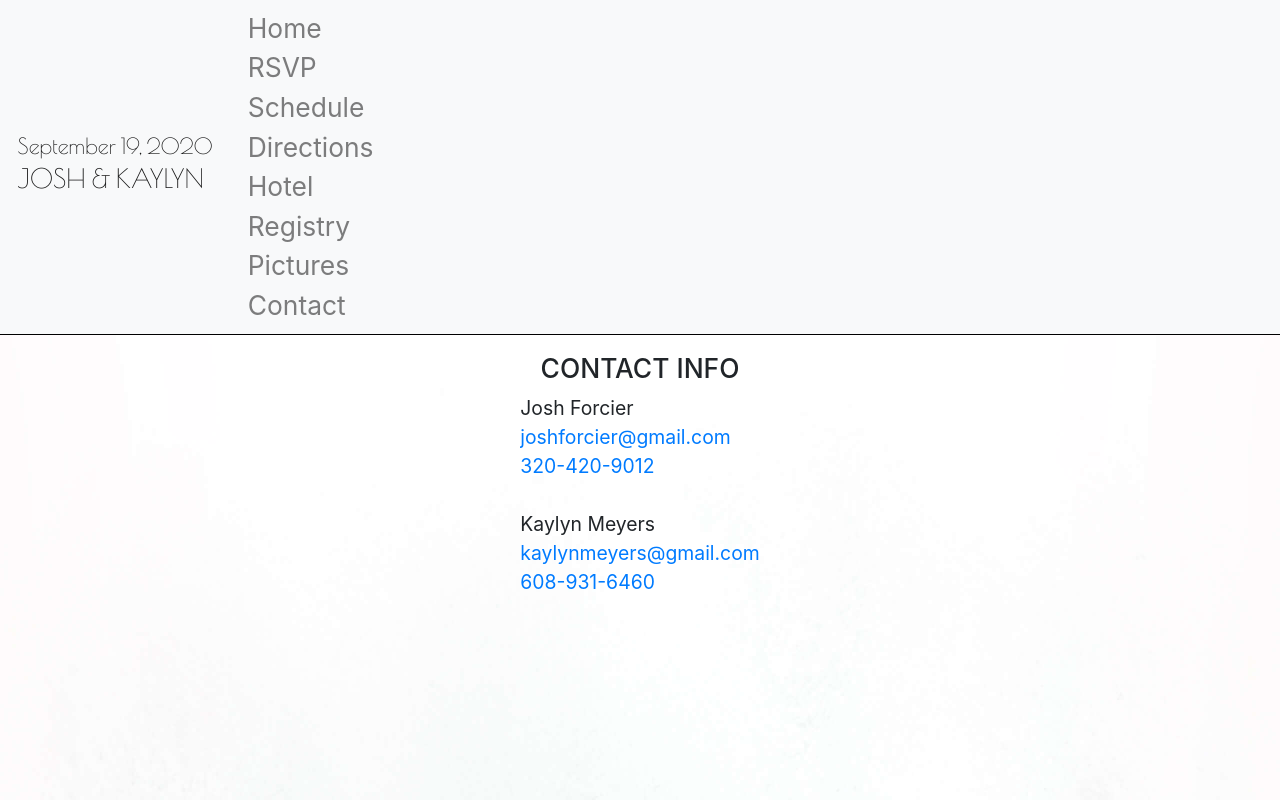
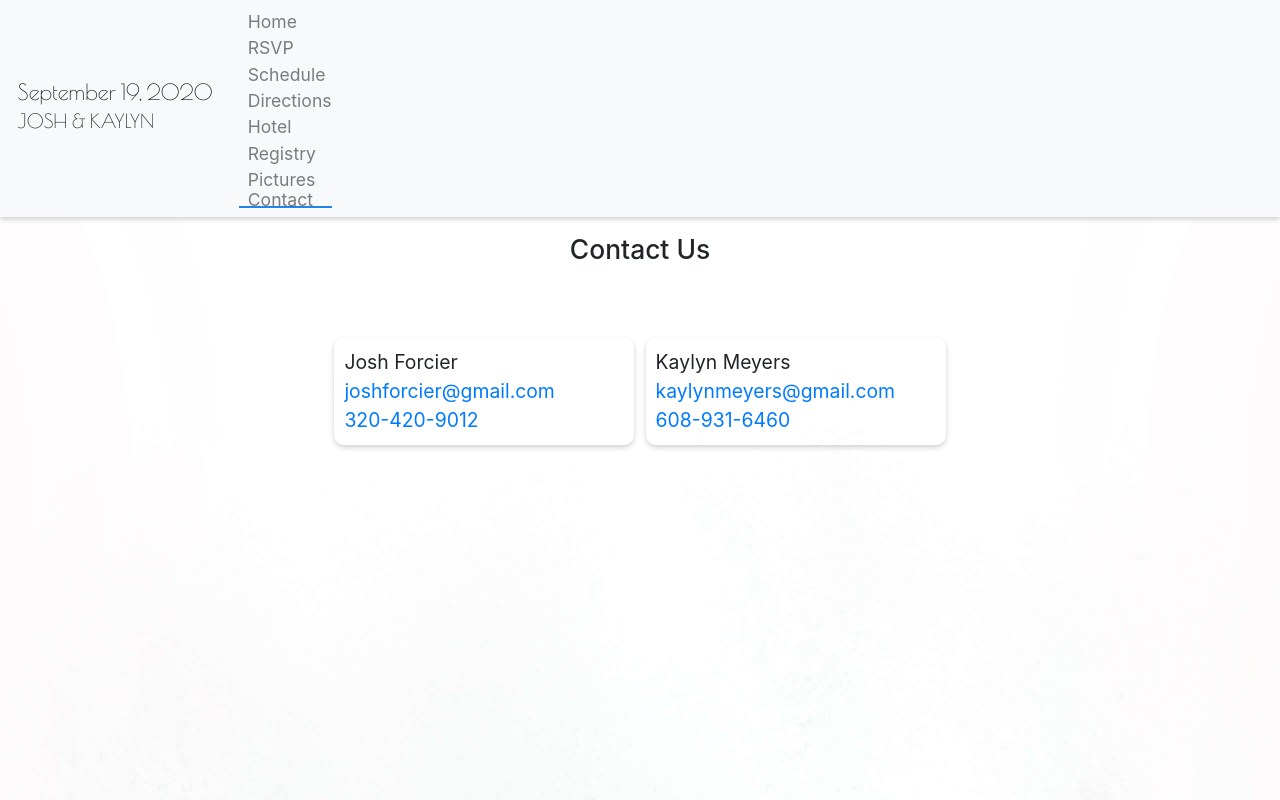
Before and after one commit to joshforcier/rsvp, a Vue app: page /contact in a window 1280 px wide. Shown: the top 800 px of the page. Built offline with nearby package versions, Linux system fonts and the light colour scheme; what vue-gallery, vue-sweetalert2, vuefire would draw is missing.

Commit message:
style updates

```diff
--- a/src/App.vue
+++ b/src/App.vue
@@ -30,11 +30,11 @@ h1 {
 }
 
 h2 {
-    font-size: 1.5rem;
+    font-size: 1.1rem;
 }
 
 h3 {
-    font-size: 1.2rem;
+    font-size: 1.1rem;
 }
 
 html, body {
--- a/src/components/Contact.vue
+++ b/src/components/Contact.vue
@@ -1,15 +1,18 @@
 <template>
-    <div class="content text_align_center">
-        <div class="mx-3 text-center">
-            <h1 class="text_align_center">CONTACT INFO</h1>
-            <div class="text_align_left">
-                Josh Forcier<br/>
-                <a href="mailto:joshforcier@gmail.com">joshforcier@gmail.com</a><br/>
-                <a href="tel:+1-320-420-9012">320-420-9012</a><br/><br/>
-
-                Kaylyn Meyers<br/>
-                <a href="mailto:joshforcier@gmail.com">kaylynmeyers@gmail.com</a><br/>
-                <a href="tel:+1-608-931-6460">608-931-6460</a><br/>
+    <div class="content">
+        <div class="mx-3">
+            <h1 class="text_align_center contactUs">Contact Us</h1>
+            <div class=" contacts">
+                <div class="contact left">
+                    Josh Forcier<br/>
+                    <a href="mailto:joshforcier@gmail.com">joshforcier@gmail.com</a><br/>
+                    <a href="tel:+1-320-420-9012">320-420-9012</a><br/>
+                </div>
+                <div class="contact right">
+                    Kaylyn Meyers<br/>
+                    <a href="mailto:kaylynmeyers@gmail.com">kaylynmeyers@gmail.com</a><br/>
+                    <a href="tel:+1-608-931-6460">608-931-6460</a><br/>
+                </div>
             </div>
         </div>
     </div>
@@ -24,4 +27,29 @@ export default {
 </script>
 
 <style>
+
+.contact {
+    box-shadow: 0 2px 4px 0 rgba(0, 0, 0, 0.1), 0 3px 6px 0 rgba(0, 0, 0, 0.09);
+    border-radius: 10px;
+    padding: 10px;
+    width: 300px;
+    margin: 10px auto;
+}
+
+.contacts {
+    display: grid;
+    margin: auto;
+}
+
+@media screen and (min-width: 1024px) {
+    .contacts {
+        width: 50%;
+        grid-template-columns: 1fr 1fr;
+    }
+}
+
+.contactUs {
+    margin-bottom: 5%;
+}
+
 </style>
--- a/src/components/Home.vue
+++ b/src/components/Home.vue
@@ -12,6 +12,7 @@
                 :class="$style.were_getting_married"
             >
                 WE'RE<br/>GETTING<br/>MARRIED!
+
             </h2>
         </div>
         <div class="ml-3 text right">
--- a/src/components/Hotel.vue
+++ b/src/components/Hotel.vue
@@ -1,7 +1,7 @@
 <template>
     <div class="content text_align_center">
         <div class="mx-3 text-center">
-            <h1 class="text_align_center">HOTEL</h1>
+            <h1 class="text_align_center">Hotel</h1>
 
             <h3 class="text_align_center">TownePlace Suites</h3>
             <img
--- a/src/components/Navbar.vue
+++ b/src/components/Navbar.vue
@@ -94,10 +94,12 @@ export default {
 
 .navbar-brand {
     font-family: "Poiret One";
+    font-size: 1rem;
 }
 
 .navbar_border {
-    border-bottom: 1px solid black;
+    /* border-bottom: 1px solid black; */
+    box-shadow: 0 2px 4px 0 rgba(0, 0, 0, 0.1), 0 3px 6px 0 rgba(0, 0, 0, 0.09);
 }
 
 .nav-link {
@@ -109,6 +111,7 @@ export default {
     .nav-link {
         display: inline;
         padding: 0 0 0 .5rem !important;
+        font-size: 1rem;
     }
 }
 
@@ -116,4 +119,9 @@ a:hover {
     text-decoration: none;
 }
 
+.router-link-exact-active {
+    border-bottom: 2px solid #2186EB;
+    line-height: 0.7em;
+}
+
 </style>
--- a/src/components/Pictures.vue
+++ b/src/components/Pictures.vue
@@ -1,7 +1,7 @@
 <template>
     <div class="content">
         <div class="mx-3">
-            <h1 class="text_align_center">PICTURES</h1>
+            <h1 class="text_align_center">Our Pictures</h1>
         </div>
         <div class="images">
             <gallery :images="images" :index="index" @close="index = null"></gallery>
@@ -50,7 +50,7 @@ export default {
     background-position: center top;
     border: 1px solid #ebebeb;
     margin: 10px auto;
-    box-shadow: 0 4px 8px 0 rgba(0, 0, 0, 0.2), 0 6px 20px 0 rgba(0, 0, 0, 0.19);
+    box-shadow: 0 2px 4px 0 rgba(0, 0, 0, 0.1), 0 3px 6px 0 rgba(0, 0, 0, 0.09);
 }
 
 @media screen and (min-width: 1024px) {
--- a/src/components/RSVP.vue
+++ b/src/components/RSVP.vue
@@ -1,7 +1,6 @@
 <template>
     <div class="content">
-        <div class="card">
-            <div class="card-header">
+        <div>
             <h1 class="text_align_center rsvp">RSVP</h1>
             <div class="deadline text_align_center">
                 Deadline: June 1st, 2020
@@ -31,7 +30,7 @@
                     <input
                         required
                         type="text"
-                            class="form-control"
+                        class="form-control names"
                         v-for="n in Number(selected.number)"
                         v-model="newRsvp.name[n]"
                         :index="n"
@@ -67,12 +66,11 @@
                 <div class="form-group">
                     <input
                         type="submit"
-                            class="btn btn-primary btn-block"
-                            value="SUBMIT"
+                        class="btn btn-primary btn-submit"
+                        value="Submit"
                     />
                 </div>
             </form>
-            </div>
         </div>
     </div>
 </template>
@@ -129,10 +127,11 @@ export default {
 
 .deadline {
     font-size: .8rem;
+    color: red;
 }
 
 .rsvp {
-    padding-top: 0rem;
+    padding-top: 1rem;
 }
 
 @media screen and (min-width: 1024px) {
@@ -142,4 +141,24 @@ export default {
     }
 }
 
+.card-body {
+    box-shadow: 0 2px 4px 0 rgba(0, 0, 0, 0.1), 0 3px 6px 0 rgba(0, 0, 0, 0.09);
+    border-radius: 10px;
+    margin: 20px auto 20px auto;
+}
+
+input, select {
+    border-radius: 20px;
+}
+
+.btn-submit {
+    width: 30%;
+    margin : 0 auto;
+    display: block;
+}
+
+.names {
+    margin-bottom: 5px;
+}
+
 </style>
--- a/src/components/Registry.vue
+++ b/src/components/Registry.vue
@@ -1,7 +1,7 @@
 <template>
     <div class="content text_align_center">
         <div class="mx-3">
-            <h1 class="text_align_center">REGISTRY</h1>
+            <h1 class="text_align_center">Registry</h1>
             <div class="text_align_left">
                 target<br/>
                 amazon<br/>
```
Lines whose indentation alone changed are shown as unchanged.
